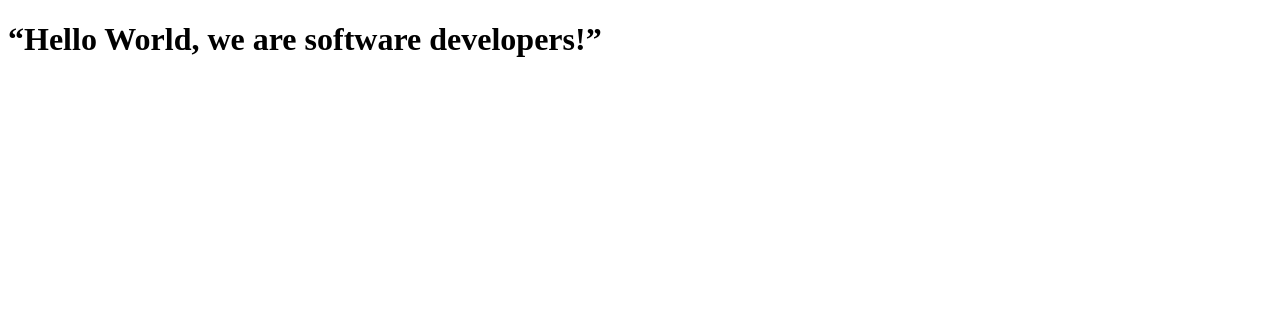
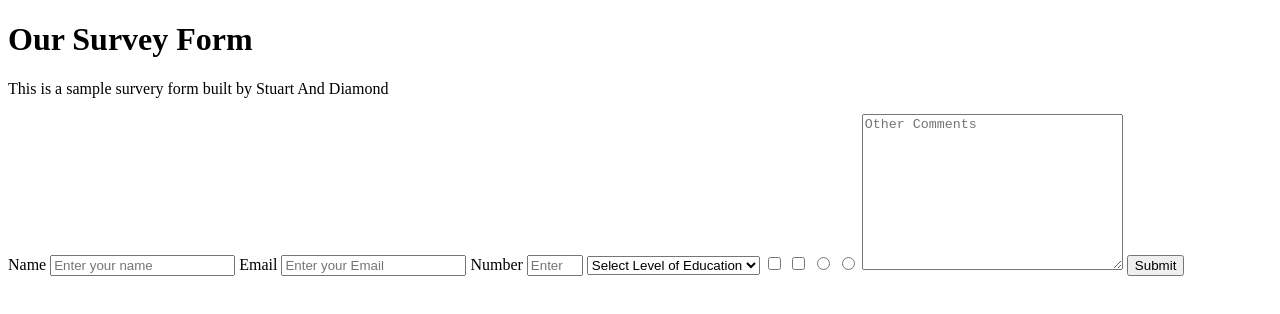
Before and after one commit to DiamondNath07/Survey_Form, a plain HTML site: page index.html in a window 1280 px wide. Drawn offline with Linux system fonts and the light colour scheme.

Commit message:
finished html for the elements

```diff
--- a/index.html
+++ b/index.html
@@ -7,8 +7,38 @@
   </head>
 
   <body>
-    <h1>“Hello World, we are software developers!”</h1>
     <script src="https://cdn.freecodecamp.org/testable-projects-fcc/v1/bundle.js"></script>
+
+
+    <h1 id="title">Our Survey Form</h1>
+    <p id="description">This is a sample survery form built by Stuart And Diamond</p>
+
+    <form action="GET" id="survey-form">
+      <label for="name" id="name-label">Name</label>
+      <input type="text" id="name" placeholder="Enter your name" required>
+      <label for="name" id="email-label">Email</label>
+      <input type="email" id="email" placeholder="Enter your Email" required>
+      <label for="name" id="number-label">Number</label>
+      <input type="number" id="number" max="13" min="8" placeholder="Enter your number" required>
+      <select name="education" id="dropdown">
+        <option value="">Select Level of Education</option>
+        <option value="University">University</option>
+        <option value="HighSchool">High School</option>
+        <option value="Primary">Primary</option>
+        <option value="Secondary">Secondary</option>
+      </select>
+
+      <input type="checkbox" name="male" id="">
+      <input type="checkbox" name="female" id="">
+      <input type="radio" name="Married" value="married">
+      <input type="radio" name="Single" value="single">
+
+      <textarea name="OtherInformation" id="" cols="30" rows="10" placeholder="Other Comments"></textarea>
+
+      <input type="submit">
+    </form>
+
+
 
     <script src="js/index.js"></script>
   </body>
```
